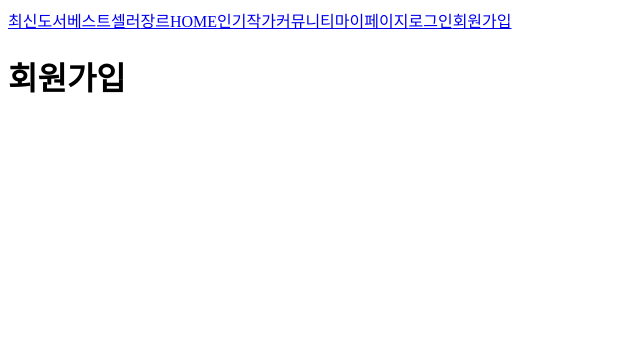
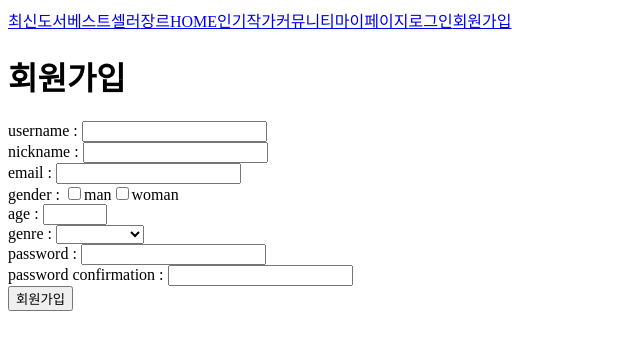
Before and after one commit to Subiniiie/book_pjt_Waleuleu, a Vue app in the folder front/book_pjt/: page /signup in a window 1280 px wide. Shown: the top 350 px of the page, without its empty margins (0-640 px from the left). Built offline with nearby package versions, Linux system fonts and the light colour scheme.

Commit message:
프론트엔드 회원가입 성공

```diff
--- a/front/book_pjt/src/stores/counter.js
+++ b/front/book_pjt/src/stores/counter.js
@@ -2,12 +2,43 @@ import { ref, computed } from 'vue'
 import { defineStore } from 'pinia'
 import { useRouter } from 'vue-router'
 import axios from 'axios'
+
 
 export const useCounterStore = defineStore('counter', () => {
   const API_URL = 'http://127.0.0.1:8000'
 
   const token = ref(null)
   const router = useRouter()
+
+  // 회원가입
+  const signUp = function(payload) {
+    // 사용자 입력 데이터를 받음
+    const username = payload.username
+    const nickname = payload.nickname
+    const email = payload.email
+    const gender = payload.gender
+    const age = payload.age
+    const genre = payload.genre
+    const password1 = payload.password1
+    const password2 = payload.password2
+
+    // axios로 django에 요청을 보냄
+    axios({
+      method: 'post',
+      url: `${API_URL}/accounts/signup/`,
+      data: {
+        username, nickname, email, gender, age, genre, password1, password2
+      }
+    })
+      .then((response) => {
+        alert('회원가입이 완료되었습니다.')
+        const password = password1
+        logIn({ username, password})
+      })
+      .catch((error) => {
+        console.log('에러가 발생했습니다', error)
+      })
+  }
 
   // 로그인
   const logIn = function(payload) {
@@ -21,7 +52,7 @@ export const useCounterStore = defineStore('counter', () => {
       }
     })
       .then((response) => {
-        console.log('로그인성공')
+        alert('로그인성공')
         token.value = response.data.key
         router.push({ name: 'home' })
       })
@@ -31,7 +62,7 @@ export const useCounterStore = defineStore('counter', () => {
   }
   return {
     API_URL,
-    logIn,
+    signUp, logIn,
   }
 
 }, {persist:true})
--- a/front/book_pjt/src/views/LoginView.vue
+++ b/front/book_pjt/src/views/LoginView.vue
@@ -6,7 +6,7 @@
       <input type="text" id="username" v-model.trim="username">
 
       <label for="password">password : </label>
-      <input type="text" id="password" v-model.trim="password">
+      <input type="password" id="password" v-model.trim="password">
 
       <input type="submit" value="로그인">
     </form>
--- a/front/book_pjt/src/views/SignupView.vue
+++ b/front/book_pjt/src/views/SignupView.vue
@@ -1,11 +1,87 @@
 <template>
   <div>
     <h1>회원가입</h1>
+    <form @submit.prevent="signUp">
+      <div>
+        <label for="username">username : </label>
+        <input type="text" v-model.trim="username" id="username">
+      </div>
+      <div>
+        <label for="nickname">nickname : </label>
+        <input type="text" v-model.trim="nickname" id="nickname">
+      </div>
+      <div>
+        <label for="email">email : </label>
+        <input type="email" v-model.trim="email" id="email">
+      </div>
+      <div>
+        <label for="gender">gender : </label>
+        <input type="checkbox" id="gender1" name="man" value="man" v-model="gender">
+          <label for="man">man</label>
+        <input type="checkbox" id="gender2" name="woman" value="woman" v-model="gender">
+          <label for="woman">woman</label>
+        </input>
+      </div>
+      <div>
+        <label for="age">age : </label>
+        <input type="number" id="age" name="age" min="10" max="100">
+      </div>
+      <div>
+        <label for="genre">genre : </label>
+          <select name="genre" v-model="genre">
+            <option value="computer_science">컴퓨터 과학</option>
+            <option value="philsophy">철학</option>
+            <option value="religion">종교</option>
+            <option value="social_science">사회과학</option>
+            <option value="language">언어</option>
+            <option value="science">과학</option>
+            <option value="technology">기술</option>
+            <option value="art">예술</option>
+            <option value="literature">문학</option>
+            <option value="history">역사</option>
+          </select>
+      </div>
+      <div>
+        <label for="password1">password : </label>
+        <input type="password" v-model.trim="password1" id="password1">
+      </div>
+      <div>
+        <label for="password2">password confirmation : </label>
+        <input type="password" v-model.trim="password2" id="password2">
+      </div>
+      <input type="submit" value="회원가입">
+    </form>
   </div>
 </template>
 
 <script setup>
+import { ref } from 'vue'
+import { useCounterStore } from '@/stores/counter';
 
+const store = useCounterStore()
+
+const username = ref(null)
+const nickname = ref(null)
+const email = ref(null)
+const gender = ref([])
+const age = ref(null)
+const genre = ref(null)
+const password1 = ref(null)
+const password2 = ref(null)
+
+const signUp = function() {
+  const payload = {
+    username: username.value,
+    nickname: nickname.value,
+    email: email.value,
+    gender: gender.value[0],
+    age: age.value,
+    genre: genre.value,
+    password1: password1.value,
+    password2: password2.value,
+  }
+  store.signUp(payload)
+}
 </script>
 
 <style scoped>
```
Also changed, not shown: 2 other files (tests, documents, lock files or other folders).
